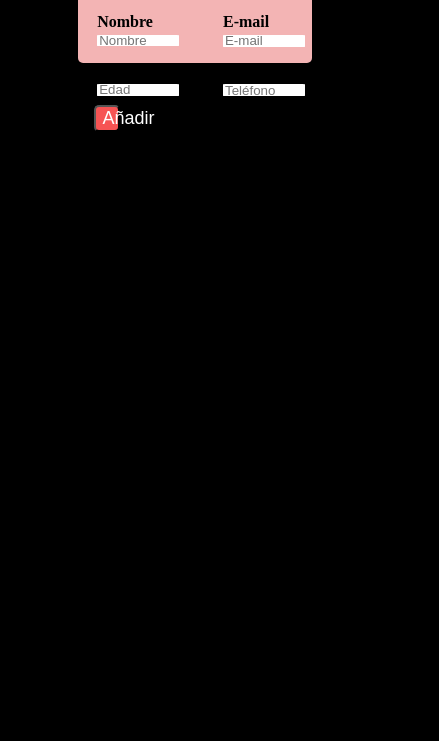
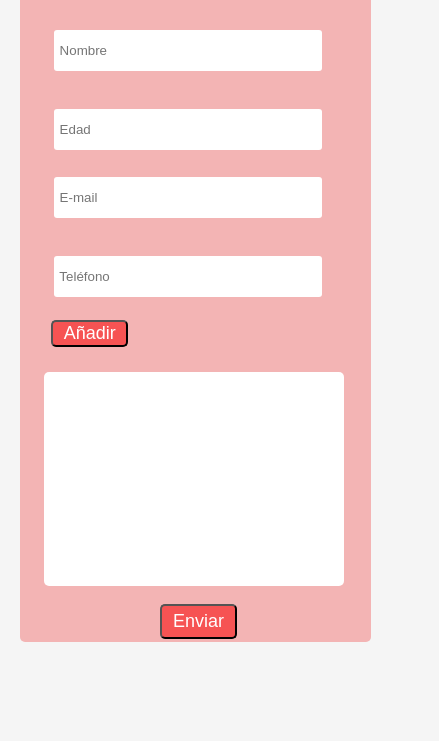
Before and after one commit to BeatrizCPerez/proyectTodolist, a website: page rest/index.html in a window 390 px wide. Shown: the part 103-844 px from the top of the page, 439 px wide, since content can reach past the window. Drawn offline with Linux system fonts and the light colour scheme.

Commit message:
Actualizacion distribucion + responsive

```diff
--- a/rest/index.html
+++ b/rest/index.html
@@ -9,33 +9,36 @@
 <body>
     <section class="container">
     <section class="titulo">
-        <h1>AÑADIR CONTRIBUIDOR AL REPOSITORIO DE GITHUB</h1>
+        <h1>AÑADIR CONTRIBUIDOR AL REPOSITORIO DE GITHUB</h1><img src="../public/logoGitHub.png" class="logo">
+        <h1 class="titulo-responsive">Repositorio GitHub</h1><img src="../public/logoGitHub.png" class="logo-responsive">
     </section>
      <form action="formuario">
 <div class="distribucion_formulario">
     <div class="nombre_email">
         <div class="nombre">
         <label for="">Nombre</label>
-        <input type="text" placeholder="Nombre">
+        <input type="text" placeholder=" Nombre">
         </div>
         <div class="edad">
             <label for="">Edad</label>
-            <input type="text" placeholder="Edad">
+            <input type="text" placeholder=" Edad">
         </div>
     </div>
     <div class="email_telefono">
         <div class="email">
         <label for="">E-mail</label>
-        <input type="text" placeholder="E-mail">
+        <input type="text" placeholder=" E-mail">
         </div>
         <div class="telefono">
             <label for="">Teléfono</label>
-            <input type="text" placeholder="Teléfono">
+            <input type="text" placeholder=" Teléfono">
         </div>
     </div>
 </div>
-    <button type="submit">Añadir</button>
+    <button type="submit" class="boton-añadir">Añadir</button>
      </form>
+     <section class="distribucion_usuarios"></section>
+     <button type="submit" class="boton-enviar">Enviar</button>
     </section>
    <script src="../src/js/main.js"></script>
 </body>
--- a/src/style.css
+++ b/src/style.css
@@ -1,5 +1,5 @@
 body{
-    background-color: black;
+    background-color: whitesmoke;
     display: flex;
     justify-content: center;
     margin-top: 1.5%;
@@ -16,6 +16,19 @@ body{
 .titulo{
     display: flex;
     justify-content: center;
+}
+.logo{
+    height: 2.5%;
+    width: 2.5%;
+    margin-top: 2%;
+    margin-left: 0.9%;
+}
+.logo-responsive {
+    display: none;
+}
+
+.titulo-responsive {
+    display: none;
 }
 
 /* secciones formulario */
@@ -39,10 +52,11 @@ label{
     font-weight: bold;
 }
 
+
 input{
     height: 2.5vw;
     width: 20vw;
-    border-radius: 3%;
+    border-radius: 3px;
     border-style: none;
     margin-top: 5%;
 }
@@ -55,3 +69,99 @@ input{
 .email_telefono{
     margin-left: 8%;
 }
+
+.distribucion_usuarios{
+    height: 15vw;
+    width: 51vw;
+    background-color: white;
+    border-radius: 5px;
+    justify-content: center;
+    margin-left: 7%;
+    margin-top: 1%;
+}
+
+.boton-enviar{
+    height: 5%;
+    margin-top: 1%;
+    margin-left: 43%;
+}
+
+
+
+@media only screen and (min-width: 320px) and (max-width: 1000px) {
+    .container {
+        margin-top: 10%;
+        height: 180vw;
+        width: 90vw;
+    }
+    .distribucion_formulario {
+        display: flex;
+        flex-direction: column;
+    }
+    label{
+        margin-top: -3%;
+        display: none;
+    }
+    input {
+        height: 10vw;
+        width: 90%;
+        margin-right: 40%;
+    }
+    .distribucion_formulario input {
+        text-align: left; /*la alineación a la izquierda */
+    }
+    h1 {
+        display: none;
+    }
+    .icono {
+        margin-top: 30%;
+    }
+
+    .nombre_email{
+        margin-left: -10%;
+    }
+    .email_telefono{
+    margin-left: -10% ;
+    margin-top: -20%;
+    margin-top: -3%;}
+
+    .edad, .email, .telefono, .nombre{
+        margin-top: -6%;
+    }
+    .distribucion_usuarios{
+          height: 55vw;
+          width: 77vw;
+          margin-top: 7%;
+
+    }
+    button{
+        width: 22%;  }
+
+    .boton-añadir{
+        margin-left: 9%;
+    }
+
+    .boton-enviar{
+         margin-top: 5%;
+         margin-left: 40%;
+    }
+    .titulo-responsive {
+        display: block; /* Muestra un nuevo estilo de título en pantallas pequeñas */
+        font-size: 1.5em; /* Ajusta el tamaño del texto para pantallas más pequeñas */
+        text-align: center;
+        color: #FFFFFF;
+    }
+
+    .logo {
+        display: none; /* Oculta el logo en pantallas más pequeñas */
+    }
+
+    .logo-responsive {
+        display: block; /* Muestra el logo responsive solo en pantallas más pequeñas */
+        height: 7%;
+        width: 7%;
+        margin-top: 5.4%;
+        margin-left: 3.5%;
+    }
+
+}
```
